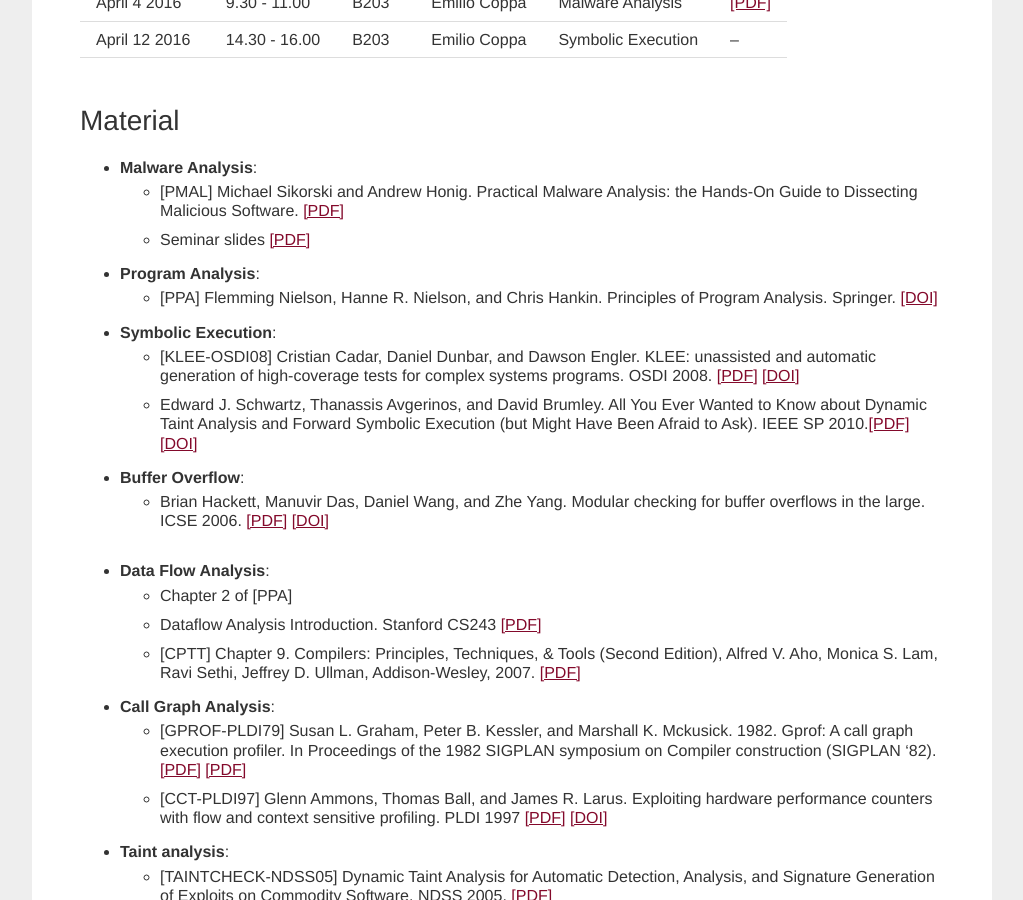
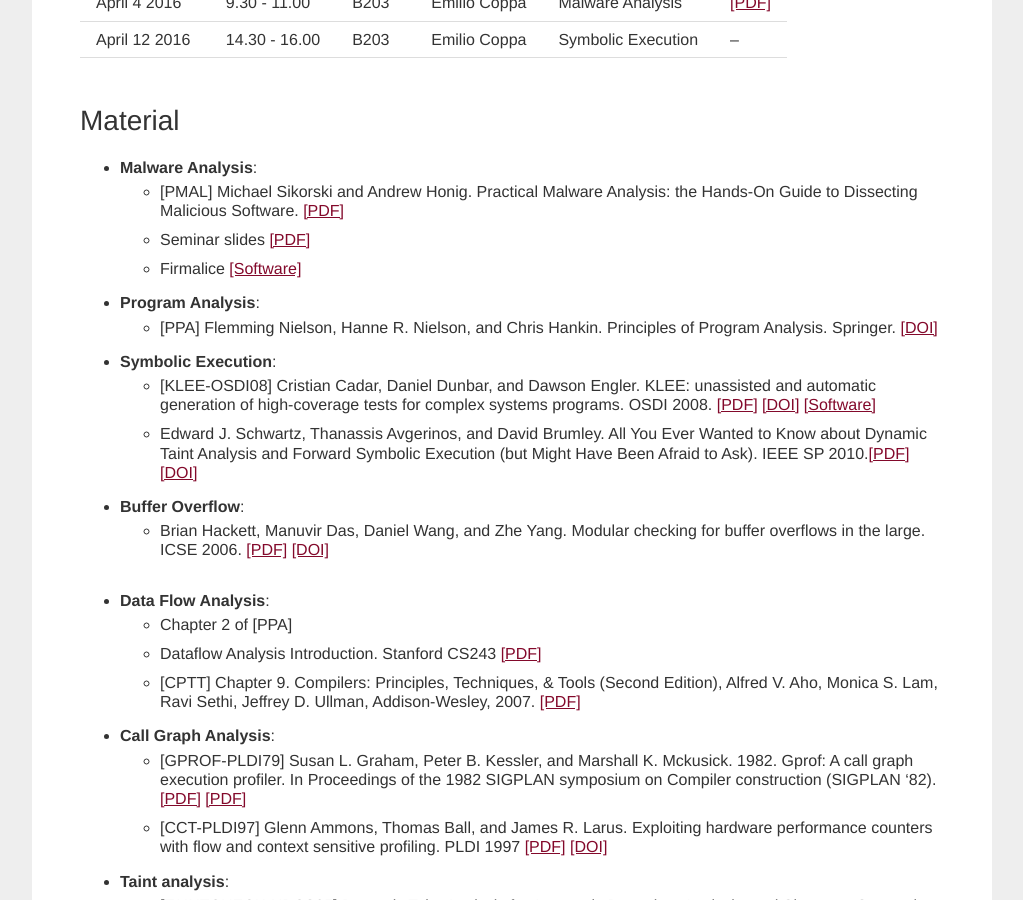
Before and after one commit to season-lab/season-lab.github.io, a Jekyll site: the page built from seminars.md, in a window 1280 px wide and 900 px high, scrolled down 553 px. Shown: the whole window, without its empty margins (128-1151 px from the left). Built offline with Jekyll 4.4.1, drawn with Linux system fonts in a browser that asks for light colours.

Commit message:
Update seminars.md

```diff
--- a/seminars.md
+++ b/seminars.md
@@ -24,19 +24,19 @@ The Excellence Program of the B.Sc. and M.Sc. in Engineering in Computer Science
 * **Malware Analysis**:
 	* [PMAL] Michael Sikorski and Andrew Honig. Practical Malware Analysis: the Hands-On Guide to Dissecting Malicious Software. [[PDF]](http://venom630.free.fr/pdf/Practical_Malware_Analysis.pdf)
 	* Seminar slides [[PDF]](https://drive.google.com/open?id=0Bw8evy6grTplSHVpUEE3dDFUOFk)
+	* Firmalice [[Software]](https://github.com/angr/angr)
 
 * **Program Analysis**:
 	* [PPA] Flemming Nielson, Hanne R. Nielson, and Chris Hankin. Principles of Program Analysis. Springer. [[DOI]](http://link.springer.com/book/10.1007%2F978-3-662-03811-6)
 
 * **Symbolic Execution**:
-	* [KLEE-OSDI08] Cristian Cadar, Daniel Dunbar, and Dawson Engler. KLEE: unassisted and automatic generation of high-coverage tests for complex systems programs. OSDI 2008. [[PDF]](http://hci.stanford.edu/cstr/reports/2008-03.pdf) [[DOI]](http://dl.acm.org/citation.cfm?id=1855741.1855756)
+	* [KLEE-OSDI08] Cristian Cadar, Daniel Dunbar, and Dawson Engler. KLEE: unassisted and automatic generation of high-coverage tests for complex systems programs. OSDI 2008. [[PDF]](http://hci.stanford.edu/cstr/reports/2008-03.pdf) [[DOI]](http://dl.acm.org/citation.cfm?id=1855741.1855756) [[Software]](https://klee.github.io/)
 	* Edward J. Schwartz, Thanassis Avgerinos, and David Brumley. All You Ever Wanted to Know about Dynamic Taint Analysis and Forward Symbolic Execution (but Might Have Been Afraid to Ask). IEEE SP 2010.[[PDF]](https://users.ece.cmu.edu/~ejschwar/papers/oakland10.pdf) [[DOI]](http://dx.doi.org/10.1109/SP.2010.26)
 
 * **Buffer Overflow**:
 	* Brian Hackett, Manuvir Das, Daniel Wang, and Zhe Yang. Modular checking for buffer overflows in the large. ICSE 2006. [[PDF]](http://research.microsoft.com/pubs/70226/tr-2005-139.pdf) [[DOI]](http://dx.doi.org/10.1145/1134285.1134319)
 
 <!-- * **Abstract interpretation** -->
-
 * **Data Flow Analysis**:
 	* Chapter 2 of [PPA]
 	* Dataflow Analysis Introduction. Stanford CS243 [[PDF]](http://suif.stanford.edu/~courses/cs243/lectures/l2.pdf)
```
